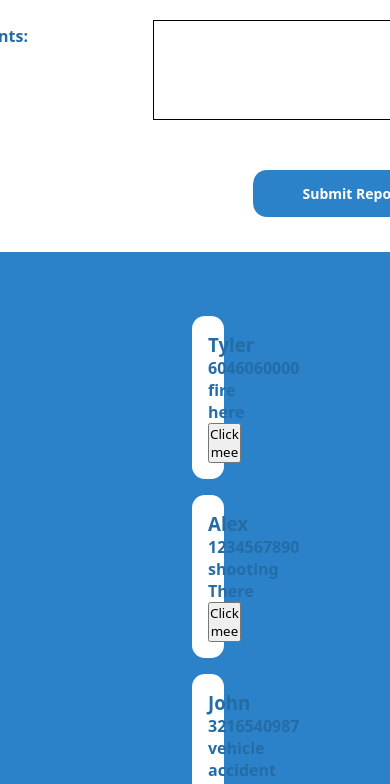
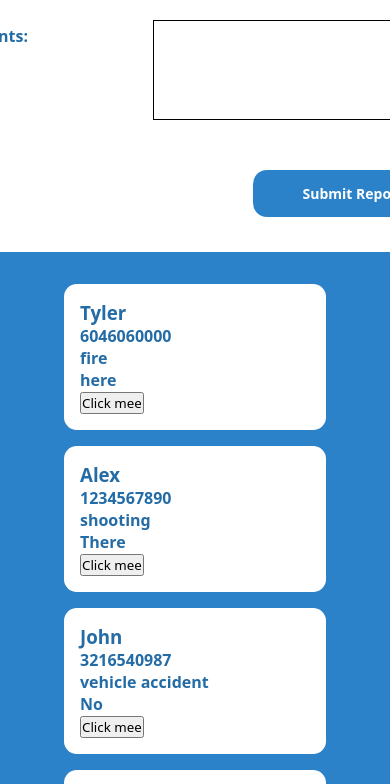
Before and after one commit to BambooShampoo/CMPT272Project, a React (Vite) app: page / in a window 390 px wide. Shown: the part 1163-1947 px from the top of the page. Built offline with nearby package versions, Linux system fonts and the light colour scheme; no server answers.

Commit message:
Make emergency list responsive

```diff
--- a/src/App.css
+++ b/src/App.css
@@ -32,11 +32,7 @@ body {
   .map-and-form-container {
     flex-direction: column;
     gap: 2em;
-    margin-bottom: 2em;
-  }
-
-  .list {
-    margin-top: 0;
+    margin-bottom: 0;
   }
 }
 
@@ -128,6 +124,12 @@ body {
   margin: 4em 12em;
 }
 
+@media (max-width: 1600px) {
+  .list {
+    margin: 2em 4em;
+  }
+}
+
 .emergencies {
   display: flex;
   flex-direction: column;
```
